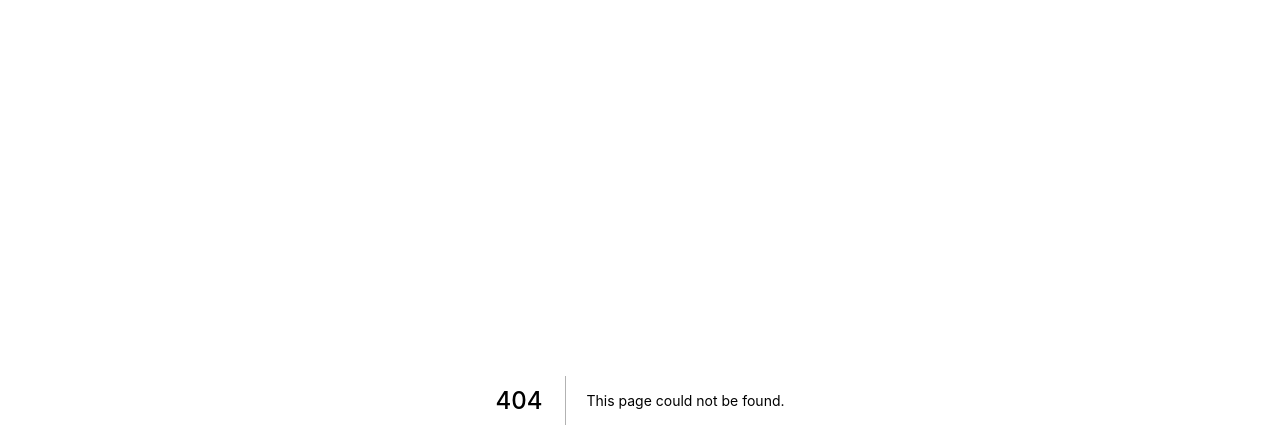
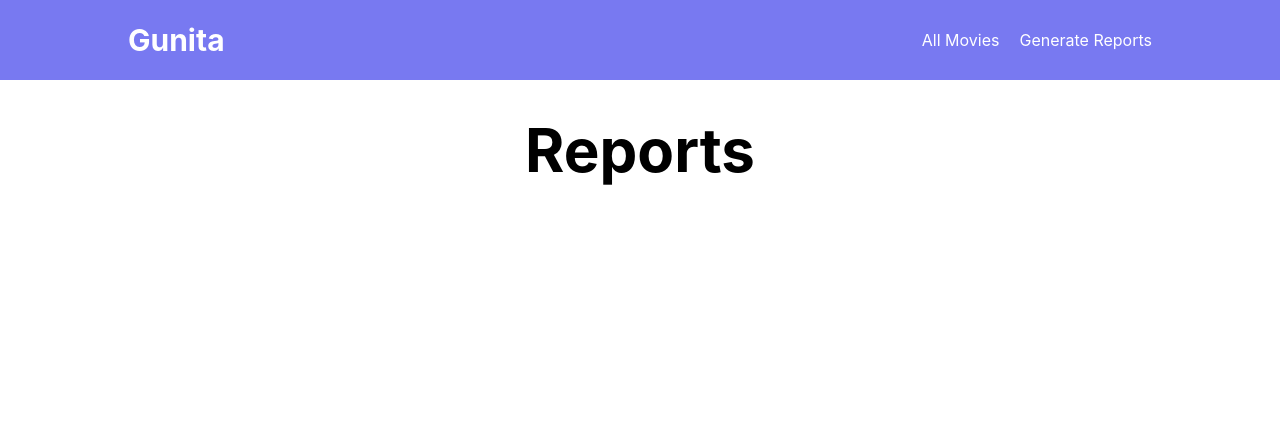
Before and after one commit to zobhhz/mco2-frontend, a Next.js app: page /reports in a window 1280 px wide. Before the commit this address had no page. Shown: the top 448 px of the page. Built offline with nearby package versions, Linux system fonts and the light colour scheme.

Commit message:
added nav bar and initialized pages

```diff
--- /dev/null
+++ b/components/NavItem/NavItem.js
@@ -0,0 +1,14 @@
+import styles from "./NavItem.module.scss";
+import Link from "next/link";
+
+const NavItem = ({ active, name, link }) => {
+    return (
+        <li className="inline-block ml-5 relative">
+            <Link href={link}>
+                <a id={`nav${name}`}>{name}</a>
+            </Link>
+        </li>
+    );
+};
+
+export default NavItem;
--- a/components/Navigation/Navigation.js
+++ b/components/Navigation/Navigation.js
@@ -0,0 +1,28 @@
+import React from "react";
+import styles from "./Navigation.module.scss";
+import data from "../../data/navigation.json";
+import NavItem from "../NavItem/NavItem";
+
+const Navigation = ({active}) => {
+    return (
+        <>
+            <div className={`${styles.container} px-32 py-2 flex flex-row justify-between items-center relative`}>
+                <h1 className="text-3xl">Gunita</h1>
+                <div className="flex flex-row justify-start items-start gap-6">
+                    <ul className="list-none hidden md:block">
+                        {data.map((item, index) => (
+                            <NavItem
+                                active={index == active}
+                                key={index}
+                                name={item.name}
+                                link={item.link}
+                            />
+                        ))}
+                    </ul>
+                </div>
+            </div>
+        </>
+    );
+};
+
+export default Navigation
--- a/components/Navigation/Navigation.module.scss
+++ b/components/Navigation/Navigation.module.scss
@@ -0,0 +1,10 @@
+.container {
+    background-color: #7879f1;
+    position: fixed;
+    position: fixed;
+    width: 100%;
+    height: 80px;
+    left: 0;
+    top: 0;
+    color: #ffffff;
+}
--- a/data/navigation.json
+++ b/data/navigation.json
@@ -1,18 +1,10 @@
 [
     {
-        "name":"Home",
+        "name":"All Movies",
         "link":"/"
     },
     {
-        "name":"Movies",
-        "link":"/movies"
-    },
-    {
-        "name":"Reports",
+        "name":"Generate Reports",
         "link":"/reports"
-    },
-    {
-        "name":"Add a Movie",
-        "link":"/movies/add"
     }
 ]
--- a/pages/index.js
+++ b/pages/index.js
@@ -1,72 +1,17 @@
 import Head from 'next/head'
-import Image from 'next/image'
 import Button from '../components/Button/Button'
+import Layout from '../components/layout'
+import SEO from '../components/seo'
 import styles from '../styles/Home.module.css'
 
 export default function Home() {
   return (
-    <div className={styles.container}>
-      <Head>
-        <title>Create Next App</title>
-        <meta name="description" content="Generated by create next app" />
-        <link rel="icon" href="/favicon.ico" />
-      </Head>
+    <Layout active={0}>
+      <SEO title={"All Movies"} />
+      <section className="px-32 py-2 mt-28 justify-center items-center">
+        <h1 className="text-center text-6xl">All Movies</h1>
 
-      <main>
-        <p className="">Hello WOrld!</p>
-        <Button>hello</Button>
-        <h1 className={styles.title}>
-          Welcome to <a href="https://nextjs.org">Next.js!</a>
-        </h1>
-
-        <p className={styles.description}>
-          Get started by editing{' '}
-          <code className={styles.code}>pages/index.js</code>
-        </p>
-
-        <div className={styles.grid}>
-          <a href="https://nextjs.org/docs" className={styles.card}>
-            <h2>Documentation &rarr;</h2>
-            <p>Find in-depth information about Next.js features and API.</p>
-          </a>
-
-          <a href="https://nextjs.org/learn" className={styles.card}>
-            <h2>Learn &rarr;</h2>
-            <p>Learn about Next.js in an interactive course with quizzes!</p>
-          </a>
-
-          <a
-            href="https://github.com/vercel/next.js/tree/canary/examples"
-            className={styles.card}
-          >
-            <h2>Examples &rarr;</h2>
-            <p>Discover and deploy boilerplate example Next.js projects.</p>
-          </a>
-
-          <a
-            href="https://vercel.com/new?utm_source=create-next-app&utm_medium=default-template&utm_campaign=create-next-app"
-            className={styles.card}
-          >
-            <h2>Deploy &rarr;</h2>
-            <p>
-              Instantly deploy your Next.js site to a public URL with Vercel.
-            </p>
-          </a>
-        </div>
-      </main>
-
-      <footer className={styles.footer}>
-        <a
-          href="https://vercel.com?utm_source=create-next-app&utm_medium=default-template&utm_campaign=create-next-app"
-          target="_blank"
-          rel="noopener noreferrer"
-        >
-          Powered by{' '}
-          <span className={styles.logo}>
-            <Image src="/vercel.svg" alt="Vercel Logo" width={72} height={16} />
-          </span>
-        </a>
-      </footer>
-    </div>
+      </section>
+    </Layout>
   )
 }
--- /dev/null
+++ b/pages/movies/[id].js
@@ -0,0 +1,17 @@
+import Head from 'next/head'
+import Button from '../../components/Button/Button'
+import Layout from '../../components/layout'
+import SEO from '../../components/seo'
+import styles from '../../styles/Home.module.css'
+
+export default function Home() {
+  return (
+    <Layout active={3}>
+        <SEO title={"Edit Movie"} />
+        <section className="px-32 py-2 mt-28 justify-center items-center">
+            <h1 className="text-5xl">Edit Movie</h1>
+
+        </section>
+    </Layout>
+  )
+}
--- /dev/null
+++ b/pages/movies/index.js
@@ -0,0 +1,17 @@
+import Head from 'next/head'
+import Button from '../../components/Button/Button'
+import Layout from '../../components/layout'
+import SEO from '../../components/seo'
+import styles from '../../styles/Home.module.css'
+
+export default function Home() {
+  return (
+    <Layout active={2}>
+        <SEO title={"Add a Movie"} />
+        <section className="px-32 py-2 mt-28 justify-center items-center">
+            <h1 className="text-5xl">Add Movie</h1>
+
+        </section>
+    </Layout>
+  )
+}
--- /dev/null
+++ b/pages/reports/index.js
@@ -0,0 +1,17 @@
+import Head from 'next/head'
+import Button from '../../components/Button/Button'
+import Layout from '../../components/layout'
+import SEO from '../../components/seo'
+import styles from '../../styles/Home.module.css'
+
+export default function Home() {
+  return (
+    <Layout active={1}>
+        <SEO title={"Reports"} />
+        <section className="px-32 py-2 mt-28 justify-center items-center">
+            <h1 className="text-center text-6xl">Reports</h1>
+
+        </section>
+    </Layout>
+  )
+}
--- a/styles/globals.css
+++ b/styles/globals.css
@@ -18,3 +18,18 @@ a {
 * {
   box-sizing: border-box;
 }
+
+h1,
+h2,
+h3,
+h4,
+h5 {
+  font-weight: bold;
+}
+
+input[type="text"],
+input[type="number"],
+input[type="email"],
+textarea {
+  background-color: #ececec;
+}
--- a/tailwind.config.js
+++ b/tailwind.config.js
@@ -1,3 +1,5 @@
+const plugin = require("tailwindcss/plugin");
+
 module.exports = {
   content: [
     "./pages/**/*.{js,ts,jsx,tsx}",
@@ -9,5 +11,14 @@ module.exports = {
   },
   plugins: [
     require('@tailwindcss/line-clamp'),
+    plugin(({ addBase, theme }) => {
+      addBase({
+        h1: { fontSize: theme("fontSize.h1") },
+        h2: { fontSize: theme("fontSize.h2") },
+        h3: { fontSize: theme("fontSize.h3") },
+        h4: { fontSize: theme("fontSize.h4") },
+        h5: { fontSize: theme("fontSize.h5") },
+      });
+    }),
   ]
 }
```
Also changed, not shown: components/NavItem/NavItem.module.scss (added), 1 other file (tests, documents, lock files or other folders).
